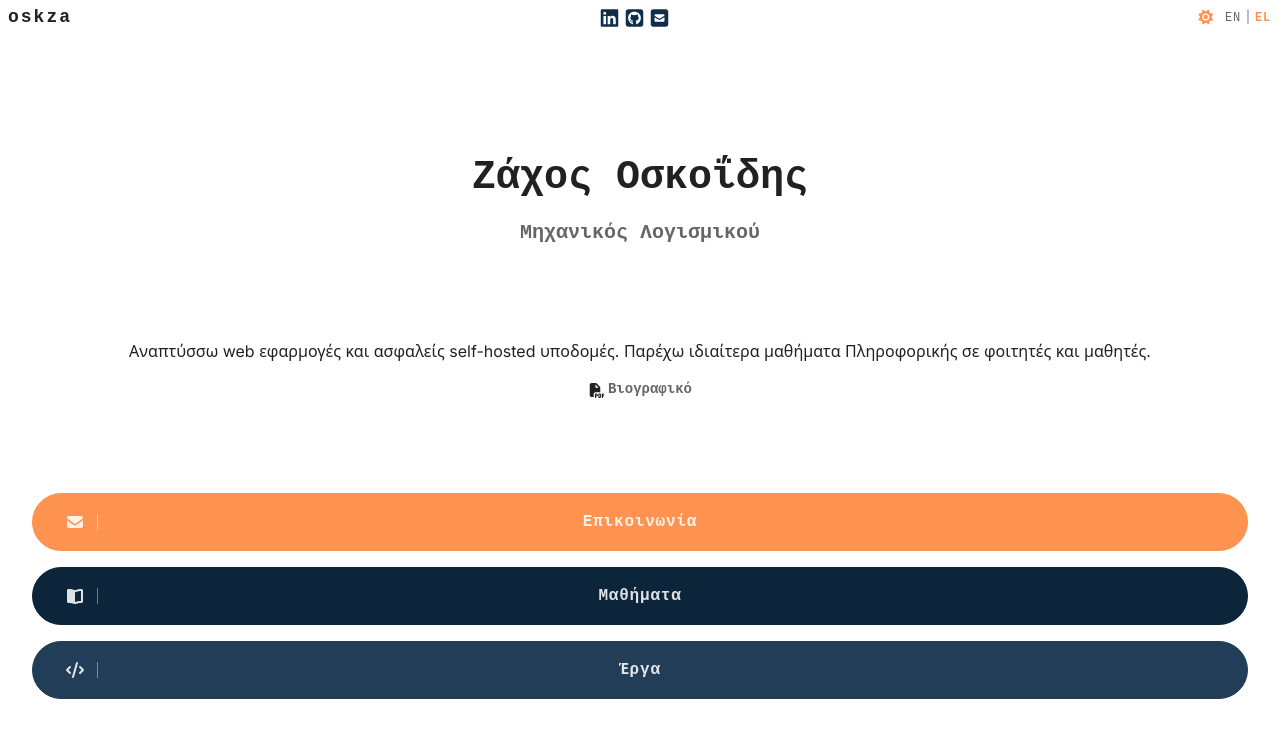
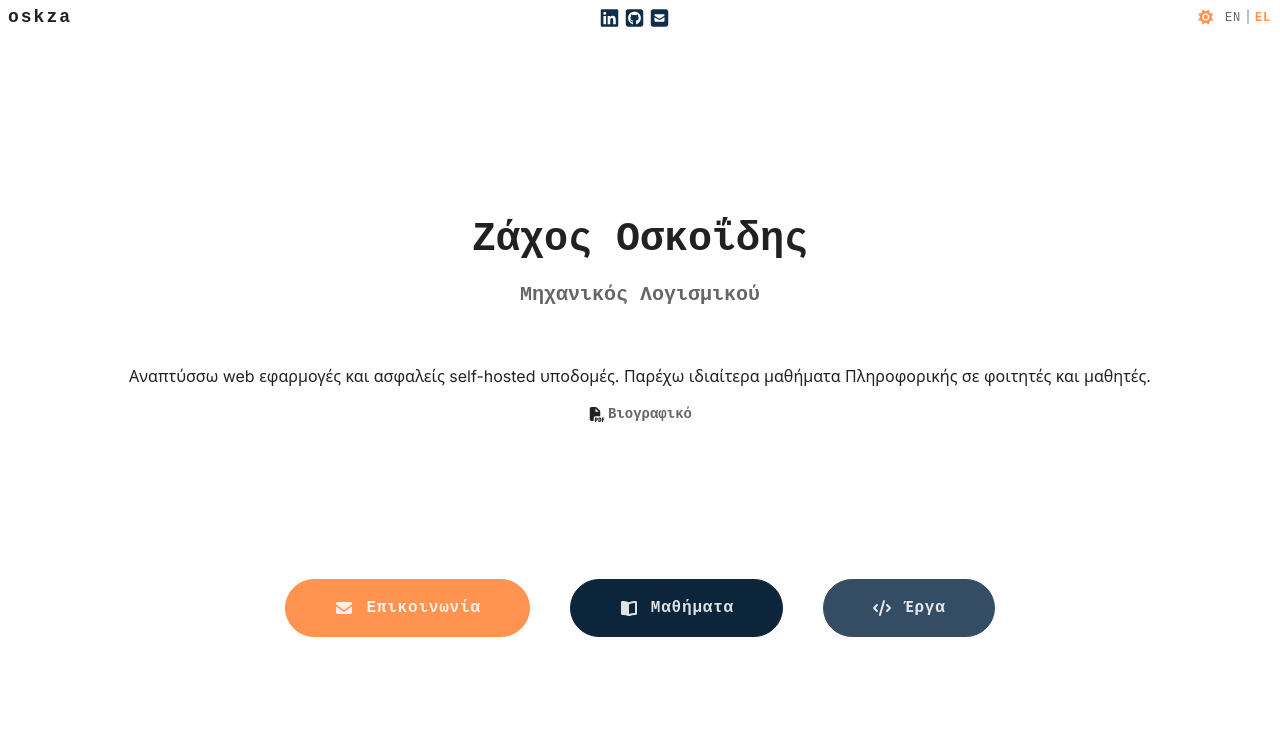
Before and after one commit to oskza/oskza-web, a Vue app: page / in a window 1280 px wide. Shown: the top 738 px of the page. Built offline with nearby package versions, Linux system fonts and the light colour scheme; a web font is replaced by a local one.

Commit message:
Refactored pages

```diff
--- a/src/components/ui/CTABtn.vue
+++ b/src/components/ui/CTABtn.vue
@@ -26,23 +26,16 @@ const filteredProps = computed(() => {
 
 <style scoped>
 .cta-btn {
-  position: relative;
   display: flex;
   justify-content: center;
   align-items: center;
-  padding: var(--spacing-md) var(--spacing-xl);
+  gap: var(--spacing-sm);
+  padding: var(--spacing-md) var(--spacing-3xl);
   font-family: var(--font-stack-mono);
-  font-weight: 700;
+  font-weight: 800;
 }
 
 .btn-outline { color: var(--header-text-color); }
-
-.icon {
-  position: absolute;
-  left: var(--spacing-xl);
-  padding-right: var(--spacing-sm);
-  border-right: 1.5px solid var(--border-color);
-}
 
 .btn-primary:not(.btn-outline) {
   background-color: var(--primary-color-dark);
--- a/src/components/ui/ContactCTABtn.vue
+++ b/src/components/ui/ContactCTABtn.vue
@@ -1,5 +1,7 @@
 <template>
-<CTABtn color="accent" url="/contact" icon="fa-solid fa-envelope">{{ $t('ctaBtns.contact') }}</CTABtn>
+<CTABtn color="accent" url="/contact" icon="fa-solid fa-envelope">
+  {{ $t('ctaBtns.contact') }}
+</CTABtn>
 </template>
 
 <script setup>
--- a/src/pages/CoursesPage/LinkList.vue
+++ b/src/pages/CoursesPage/LinkList.vue
@@ -10,12 +10,6 @@
     <a :href="profile.instagram.courses">
       <font-awesome-icon class="icon" icon="fab fa-instagram" />
       <span class="text">{{ profile.instagram.courses.split('/').pop() }}</span>
-    </a>
-  </li>
-  <li>
-    <a :href="`mailto:${profile.email.courses}`">
-      <font-awesome-icon class="icon" icon="fas fa-envelope" />
-      <span class="text">{{ profile.email.courses }}</span>
     </a>
   </li>
 </ul>
--- a/src/pages/CoursesPage/index.vue
+++ b/src/pages/CoursesPage/index.vue
@@ -4,7 +4,9 @@
   <div class="page-content">
     <p class="summary">{{ $t('coursesPage.summary') }}</p>
     <CourseList :courses />
-    <ContactCTABtn />
+    <div class="btns">
+      <ContactCTABtn />
+    </div>
     <LinkList />
   </div>
 </div>
@@ -28,8 +30,12 @@ import { courses } from '../../data/courses'
   display: flex;
   flex-direction: column;
   gap: var(--spacing-3xl);
-  padding: 0 var(--spacing-xl) var(--spacing-xl);
+  padding: 0 min(var(--spacing-4xl), 10%) var(--spacing-xl);
 }
 
 .summary { color: var(--muted-text-color); }
+
+@media (min-width: 768px) {
+  .btns { margin-inline: auto; }
+}
 </style>
--- a/src/pages/HomePage/CTABtnList.vue
+++ b/src/pages/HomePage/CTABtnList.vue
@@ -1,8 +1,16 @@
 <template>
 <ul class="cta-btn-list">
   <li><ContactCTABtn /></li>
-  <li><CoursesCTABtn /></li>
-  <li><ProjectsCTABtn /></li>
+  <li>
+    <CTABtn color="primary" url="/courses"  icon="fa-solid fa-book-open">
+      {{ $t('ctaBtns.courses') }}
+    </CTABtn>
+  </li>
+  <li>
+    <CTABtn color="primary" url="/projects" icon="fa-solid fa-code" outline>
+      {{ $t('ctaBtns.projects') }}
+    </CTABtn>
+  </li>
 </ul>
 </template>
 
@@ -10,8 +18,7 @@
 import { computed } from 'vue'
 import { useI18n } from 'vue-i18n'
 import ContactCTABtn from '../../components/ui/ContactCTABtn.vue'
-import CoursesCTABtn from './CoursesCTABtn.vue'
-import ProjectsCTABtn from './ProjectsCTABtn.vue'
+import CTABtn from '../../components/ui/CTABtn.vue'
 
 const { locale } = useI18n()
 
@@ -22,6 +29,11 @@ const resumeUrl = computed(() => `/resume_${locale.value}.pdf`)
 .cta-btn-list {
   display: flex;
   flex-direction: column;
-  gap: var(--spacing-md);
+  gap: var(--spacing-md) var(--spacing-2xl);
+  justify-content: center;
+}
+
+@media (min-width: 768px) {
+  .cta-btn-list { flex-direction: row; }
 }
 </style>
--- a/src/pages/HomePage/CoursesCTABtn.vue
+++ /dev/null
@@ -1,9 +0,0 @@
-<template>
-<CTABtn color="primary" url="/courses"  icon="fa-solid fa-book-open">
-  {{ $t('ctaBtns.courses') }}
-</CTABtn>
-</template>
-
-<script setup>
-import CTABtn from '../../components/ui/CTABtn.vue'
-</script>
--- a/src/pages/HomePage/ProjectsCTABtn.vue
+++ /dev/null
@@ -1,9 +0,0 @@
-<template>
-<CTABtn color="primary" url="/projects" icon="fa-solid fa-code" outline>
-  {{ $t('ctaBtns.projects') }}
-</CTABtn>
-</template>
-
-<script setup>
-import CTABtn from '../../components/ui/CTABtn.vue'
-</script>
--- a/src/pages/HomePage/index.vue
+++ b/src/pages/HomePage/index.vue
@@ -3,10 +3,10 @@
   <div class="profile">
     <h1 class="name">{{ $t('profile.name') }}</h1>
     <h2 class="position">{{ $t('profile.position') }}</h2>
-  </div>
-  <div class="details">
-    <p class="summary">{{ $t('profile.summary') }}</p>
-    <p class="resume"><ResumeLink /></p>
+    <div class="details">
+      <p class="summary">{{ $t('profile.summary') }}</p>
+      <p class="resume"><ResumeLink /></p>
+    </div>
   </div>
   <CTABtnList />
 </div>
@@ -24,7 +24,7 @@ import CTABtnList from './CTABtnList.vue'
   flex-direction: column;
   justify-content: space-evenly;
   gap: var(--spacing-lg);
-  padding: var(--spacing-3xl) var(--spacing-xl) var(--spacing-xl);
+  padding: var(--spacing-3xl) min(var(--spacing-4xl), 10%) var(--spacing-xl);
 }
 
 .profile {
@@ -48,6 +48,7 @@ import CTABtnList from './CTABtnList.vue'
   display: flex;
   flex-direction: column;
   gap: var(--spacing-md);
+  margin-top: var(--spacing-2xl);
 }
 
 .resume {
--- a/src/pages/ProjectPage/index.vue
+++ b/src/pages/ProjectPage/index.vue
@@ -33,8 +33,8 @@ const project = projects.find(project => project.slug === route.params.slug)
 .page-content {
   display: flex;
   flex-direction: column;
-  padding: 0 var(--spacing-xl) var(--spacing-xl);
   gap: var(--spacing-3xl);
+  padding: 0 min(var(--spacing-4xl), 10%) var(--spacing-xl);
 }
 
 .summary {
--- a/src/pages/ProjectsPage/index.vue
+++ b/src/pages/ProjectsPage/index.vue
@@ -54,7 +54,7 @@ const filteredProjects = computed(() => {
 .page-options {
   display: flex;
   justify-content: space-between;
-  padding: 0 var(--spacing-xl);
+  padding: 0 min(var(--spacing-4xl), 10%);
   margin-bottom: var(--spacing-sm);
   font-size: var(--font-sm);
   color: var(--muted-text-color);
@@ -64,6 +64,6 @@ const filteredProjects = computed(() => {
   display: flex;
   flex-direction: column;
   gap: var(--spacing-3xl);
-  padding: 0 var(--spacing-xl) var(--spacing-xl);
+  padding: 0 min(var(--spacing-4xl), 10%) var(--spacing-xl);
 }
 </style>
--- a/src/style.css
+++ b/src/style.css
@@ -79,7 +79,7 @@ html.light {
   --muted-text-color: rgba(0, 0, 0, .6);
 
   --primary-color: #102e4a;
-  --primary-color-light: color-mix(in srgb, var(--primary-color) 93%, white);
+  --primary-color-light: color-mix(in srgb, var(--primary-color) 85%, #fff);
   --text-on-primary-color: rgba(255, 255, 255, .87);
   --muted-text-on-primary-color: rgba(255, 255, 255, .4);
 
```
